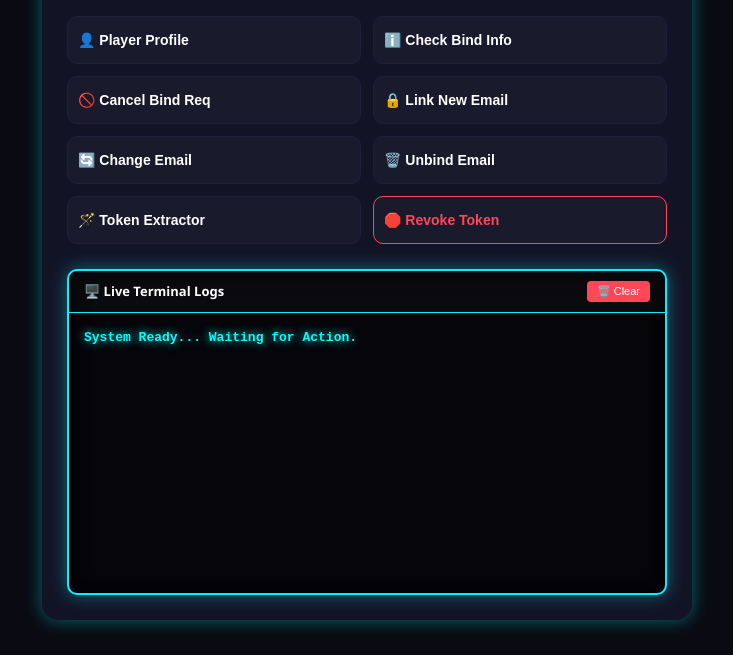
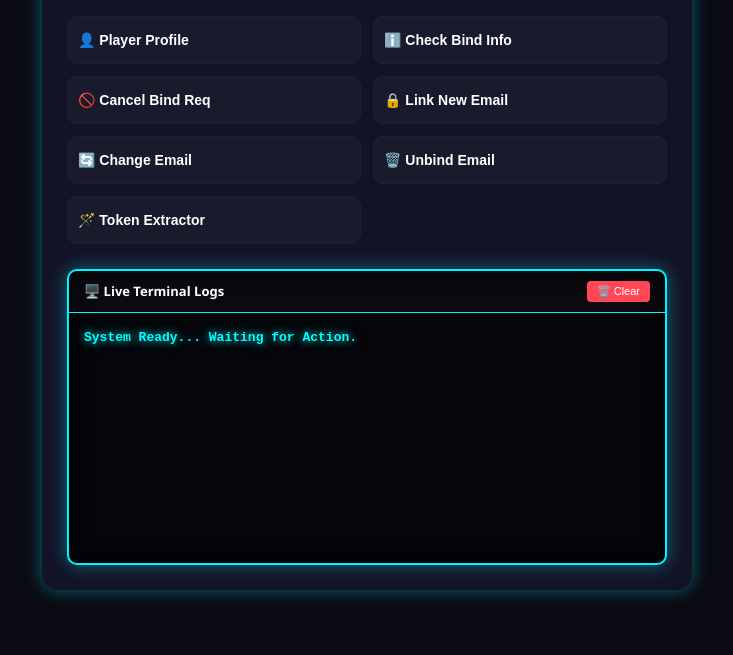
Before and after one commit to radhaaaaaaa7-xr/Sk, a Flask app: template templates/tool.html in a window 1280 px wide. Shown: the part 301-956 px from the top of the page, without its empty margins (273-1006 px from the left). After the commit the page ends 901 px from the top, so only its background shows below. Run offline with Flask 3, Linux system fonts and the light colour scheme; the template is opened without the code that fills it, so the values that code supplies are empty; some libraries are stand-ins or nearby versions.

Commit message:
Update tool.html

```diff
--- a/templates/tool.html
+++ b/templates/tool.html
@@ -56,7 +56,7 @@
         .console-container { margin-top: 25px; background: var(--console-bg); border-radius: 10px; border: 2px solid var(--primary); overflow: hidden; box-shadow: inset 0 0 20px rgba(0,0,0,0.9), var(--glow); }
         .console-header { background: rgba(255,255,255,0.02); padding: 10px 15px; display: flex; justify-content: space-between; align-items: center; font-weight: bold; font-size: 13px; border-bottom: 1px solid var(--primary); }
         .clear-btn { background: #ff4757; color: white; border: none; padding: 4px 10px; border-radius: 4px; cursor: pointer; font-size: 11px; }
-        .console { color: var(--console-text); padding: 15px; font-family: 'Courier New', monospace; font-size: 13px; font-weight: bold; white-space: pre-wrap; height: 250px; overflow-y: auto; margin: 0; line-height: 1.6; text-shadow: 0 0 10px rgba(0, 255, 255, 0.95); }
+        .console { color: var(--console-text); padding: 15px; font-family: 'Courier New', monospace; font-size: 13px; font-weight: bold; white-space: pre-wrap; height: 220px; overflow-y: auto; margin: 0; line-height: 1.6; text-shadow: 0 0 10px rgba(0, 255, 255, 0.95); }
 
         #toast-container { position: fixed; top: 20px; right: 20px; z-index: 9999; display: flex; flex-direction: column; gap: 10px; }
         .toast { padding: 12px 20px; border-radius: 6px; color: white; font-weight: bold; font-size: 13px; box-shadow: 0 5px 15px rgba(0,0,0,0.3); animation: slideIn 0.3s ease-out forwards; }
@@ -88,14 +88,12 @@
 
     <div class="feature-grid">
         <button class="feature-btn" onclick="callAPI('/api/player_info', {}, 'Profile Fetched!')">👤 Player Profile</button>
-        <button class="feature-btn" onclick="checkBindInfo()">ℹ️ Check Bind Info</button>
+        <button class="feature-btn" onclick="callAPI('/api/check_info', {}, 'Bind Status Checked!')">ℹ️ Check Bind Info</button>
         <button class="feature-btn" onclick="callAPI('/api/cancel_bind', {}, 'Request Cancelled!')">🚫 Cancel Bind Req</button>
         <button class="feature-btn" onclick="openModal('modal-bind')">🔒 Link New Email</button>
         <button class="feature-btn" onclick="openModal('modal-change')">🔄 Change Email</button>
         <button class="feature-btn" onclick="openModal('modal-unbind')">🗑️ Unbind Email</button>
         <button class="feature-btn" onclick="openModal('modal-tools')">🪄 Token Extractor</button>
-        <!-- NEW BUTTON ADDED HERE -->
-        <button class="feature-btn" style="color:#ff4757; border-color:#ff4757;" onclick="callAPI('/api/revoke_token', {}, 'Token Revoked Successfully!')">🛑 Revoke Token</button>
     </div>
 
     <div class="console-container">
@@ -124,7 +122,7 @@
     </div>
 </div>
 
-<!-- 2. CHANGE EMAIL -->
+<!-- 2. CHANGE EMAIL (OTP + SEC CODE OPTION) -->
 <div id="modal-change" class="modal-overlay">
     <div class="modal-box" style="max-width: 480px;">
         <div class="modal-header">
@@ -158,7 +156,7 @@
     </div>
 </div>
 
-<!-- 3. UNBIND EMAIL -->
+<!-- 3. UNBIND EMAIL (OTP + SEC CODE OPTION) -->
 <div id="modal-unbind" class="modal-overlay">
     <div class="modal-box">
         <div class="modal-header">
@@ -257,32 +255,6 @@
         }
     }
 
-    // NEW FUNCTION: Check Bind Info & Format Pending Time automatically
-    async function checkBindInfo() {
-        const res = await callAPI('/api/check_info', {}, null);
-        if (res && !res.error) {
-
-            // यह फंक्शन JSON के अंदर मौजूद हर UNIX टाइम को ढूंढकर असली डेट/टाइम में बदलेगा
-            function formatTimestamps(obj) {
-                for (let key in obj) {
-                    if (typeof obj[key] === 'object' && obj[key] !== null) {
-                        formatTimestamps(obj[key]);
-                    } else if (typeof obj[key] === 'number' && obj[key] > 1000000000 && obj[key] < 3000000000) {
-                        // 10 डिजिट के UNIX timestamp को मिलीसेकंड्स में बदलकर Date बनाना
-                        const date = new Date(obj[key] * 1000);
-                        obj[key + "_Formatted_Time"] = date.toLocaleString('hi-IN', { timeZone: 'Asia/Kolkata' });
-                    }
-                }
-            }
-
-            let displayData = JSON.parse(JSON.stringify(res)); // Orignal data को सुरक्षित रखने के लिए कॉपी बनाई
-            formatTimestamps(displayData);
-
-            logFullOutput("BIND INFO (With Time)", displayData);
-            showNotification("Bind Info Fetched! Check Terminal.", "success");
-        }
-    }
-
     async function smartBind() {
         const e = getVal('bind_email'), o = getVal('bind_otp'), s = getVal('bind_sec');
         if(!e || !o || !s) return showNotification("सभी डिटेल्स भरें!", "error");
```
